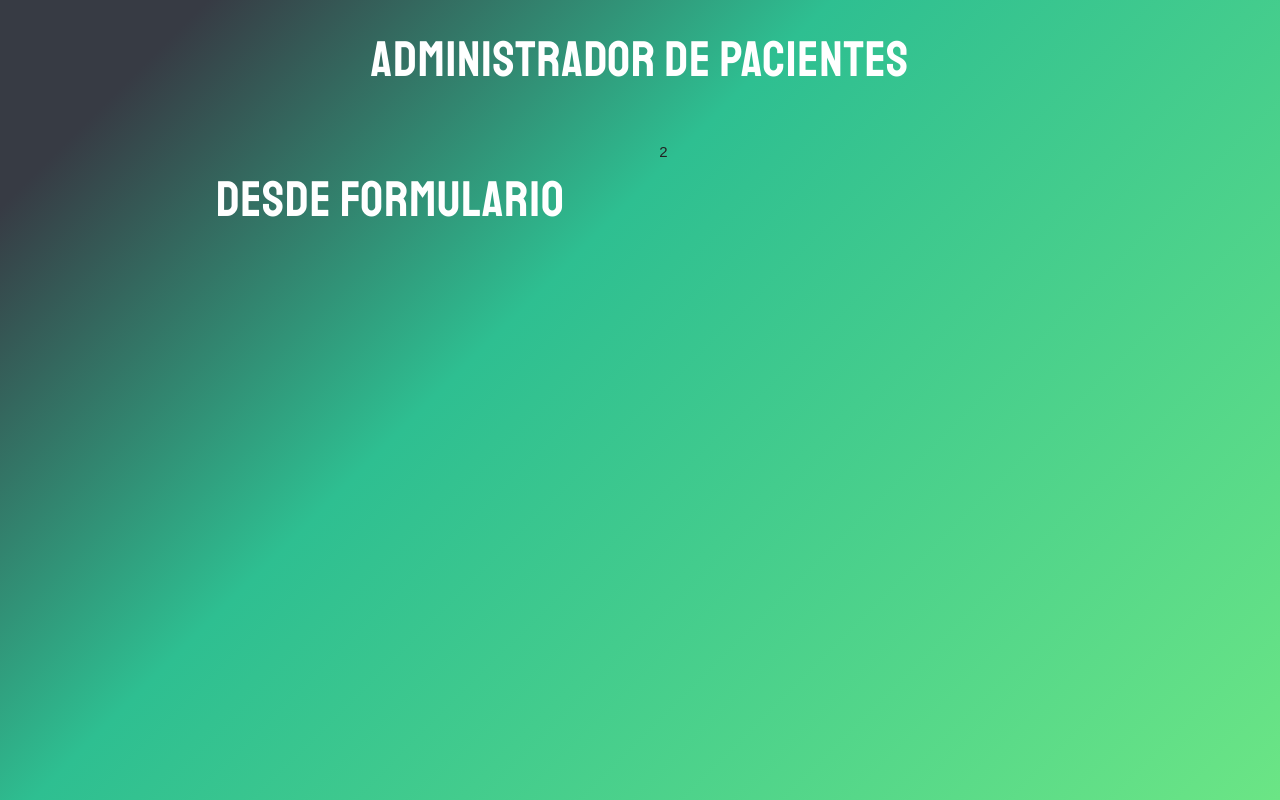
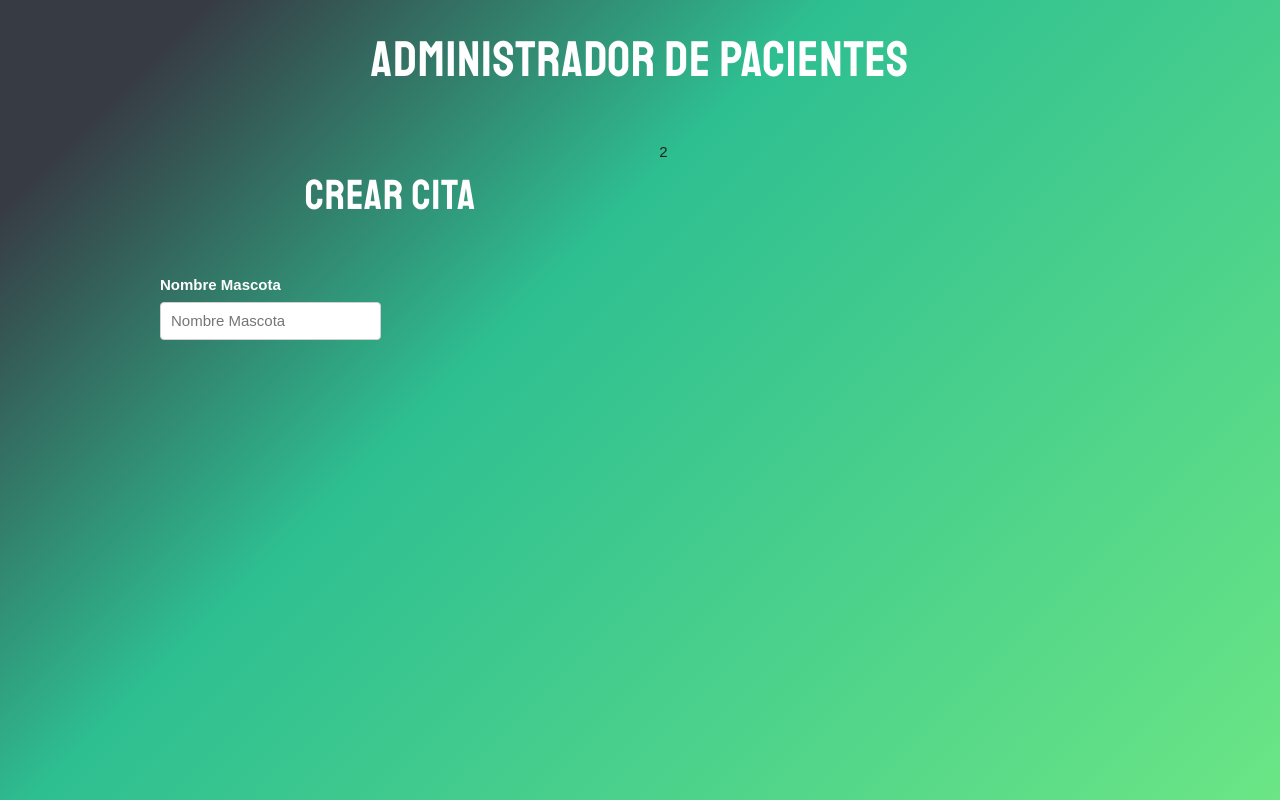
Before and after one commit to pipe473/Formulario_ReactJs, a React (Create React App) app: page / in a window 1280 px wide. Built offline with nearby package versions, Linux system fonts and the light colour scheme.

Commit message:
Creando formulario con el primer input y utilizando la clase de skeleton para darle un diseño simple

```diff
--- a/src/components/Formulario.js
+++ b/src/components/Formulario.js
@@ -1,8 +1,20 @@
-import React from 'react';
+import React, { Fragment } from 'react';
 
 const Formulario = () => {
     return (
-        <h1>Desde Formulario</h1>
+        <Fragment>
+            <h2>Crear Cita</h2>
+
+            <form>
+                <label>Nombre Mascota</label>
+                <input
+                    type="text"
+                    name="mascota"
+                    className="u-full-with"
+                    placeholder="Nombre Mascota"
+                />
+            </form>
+        </Fragment>
      );
 }
 
```
